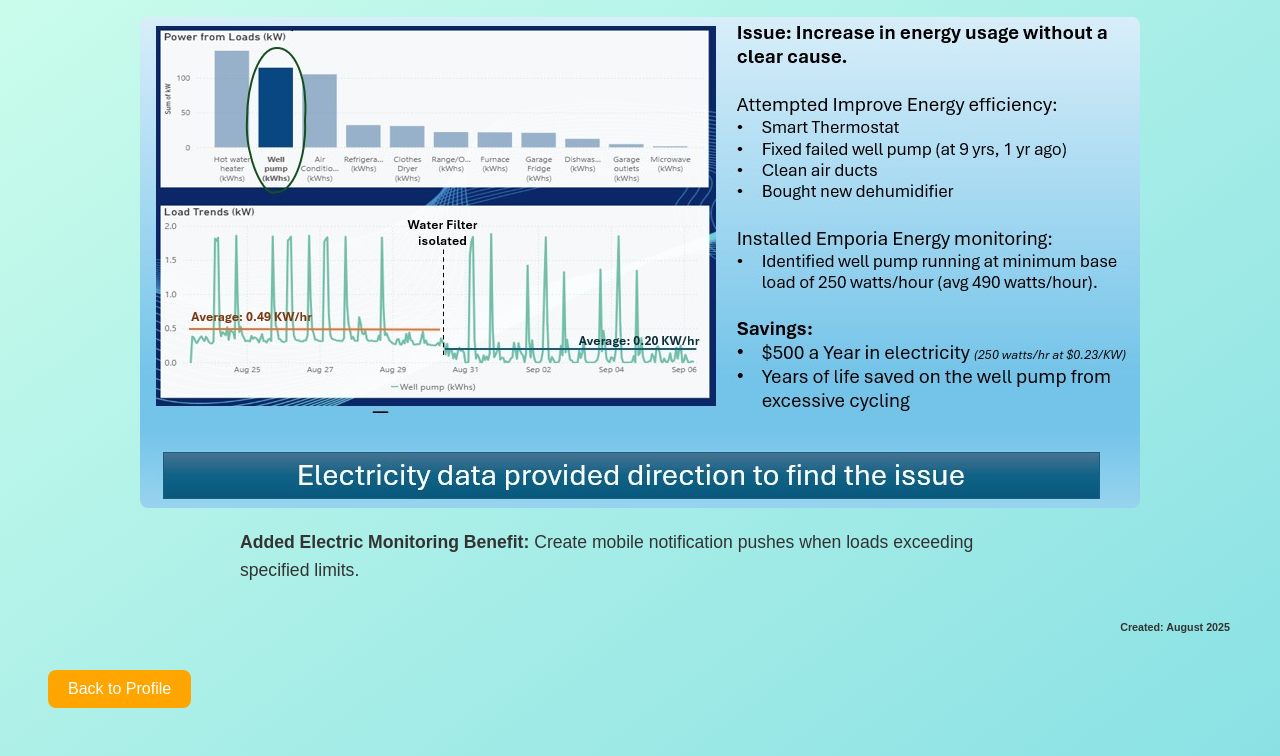
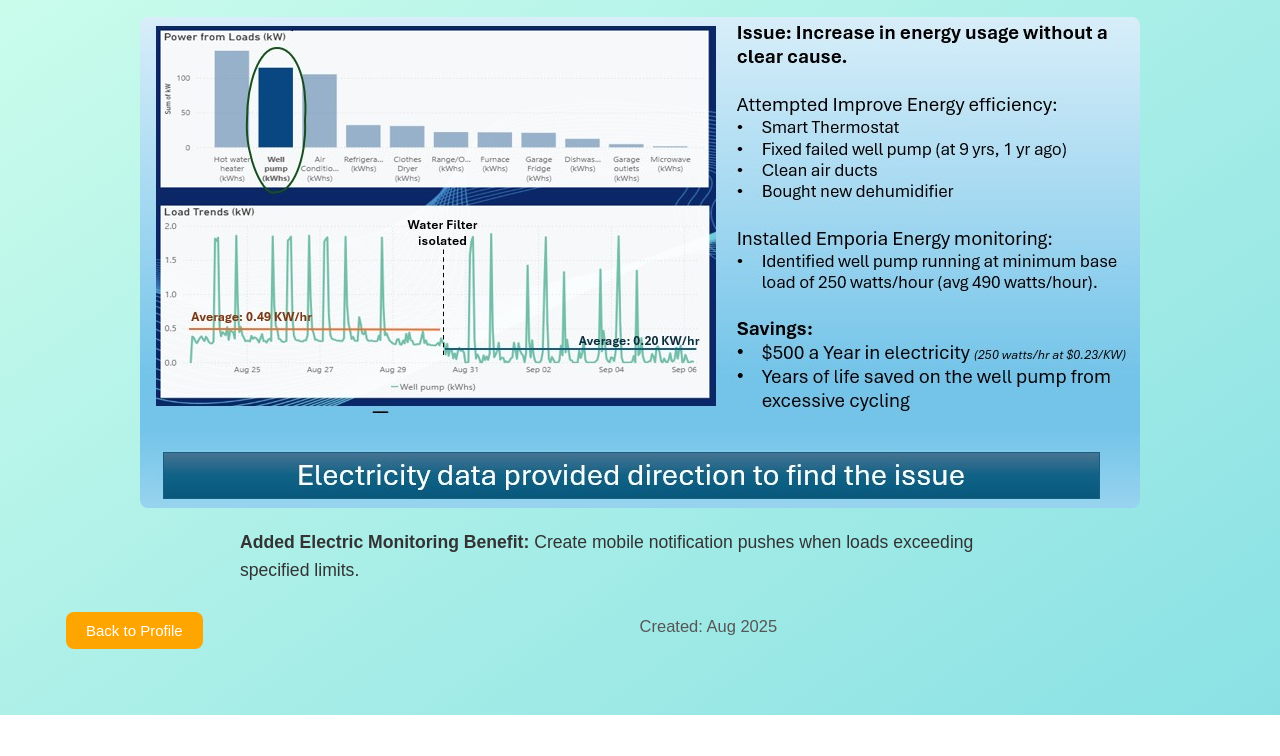
Before and after one commit to kerryurie/Profile, a plain HTML site: page Electric Load.html in a window 1280 px wide. Shown: the part 187-943 px from the top of the page. After the commit the page ends 902 px from the top, so only its background shows below. Drawn offline with Linux system fonts and the light colour scheme.

Commit message:
Add files via upload

```diff
--- a/Electric Load.html
+++ b/Electric Load.html
@@ -1,4 +1,4 @@
-<!-- Project page example: high-electricity-demand.html -->
+<!-- Project page example: Electric Load.html -->
 <!DOCTYPE html>
 <html lang="en">
 <head>
@@ -17,16 +17,11 @@
     color: #303030;
     text-align: center;
     }
-    p, li {
+    p {
     max-width: 800px;
     margin: 10px auto;
     font-size: 1.1em;
     line-height: 1.6;
-    }
-    ul {
-    text-align: left;
-    margin: 20px auto;
-    max-width: 700px;
     }
     a.button {
     display: inline-block;
@@ -40,7 +35,6 @@
     a.button:hover {
     background-color: #e68a00;
     }
-
     img {
     max-width: 100%;
     height: auto;
@@ -48,40 +42,34 @@
     margin: 20px auto;
     border-radius: 8px;
     }
-
     footer{
-            text-align: right;
-            padding: 2px;
+    max-width: 100%;
+    margin:18px;
+    color:rgb(87, 86, 86);
+    font-size:15px;
+    display:flex;
+    justify-content:space-between;
+    align-items:center;
     }
-
   </style>
 </head>
 
 <body>
   <h1>Understanding Electric Demand</h1>
-
   <p>Frustrated at a stubbornly high electric bill without data visibility,
-      invested $200 dollars for electric monitoring.
-      After one week of data, the top drivers were identified
-      and found a quick win! </p>
-
+    invested $200 dollars for electric monitoring. After one week of data,
+    the top drivers were identified and found a quick win!
+  </p>
   <img src="./Pictures/Electric Monitoring Savings.jpg" alt "Overview of high electric driver">
-
   <p>
     <b>Added Electric Monitoring Benefit:</b>
-      Create mobile notification pushes
-      when loads exceeding specified limits. </p>
-
-
-
+    Create mobile notification pushes when loads exceeding specified limits.
+  </p>
 </body>
 
 <footer>
-
-  <h6> Created: August 2025 </h6>
-
+  <a href="index.html" class="button">Back to Profile</a>
+  <p> Created: Aug 2025 </p>
 </footer>
 
-<a href="index.html" class="button">Back to Profile</a>
-
 </html>
--- a/style.css
+++ b/style.css
@@ -21,7 +21,7 @@
     }
     .card-container {
       display: grid;
-      grid-template-columns: repeat(auto-fill, minmax(280px, 1fr));
+      grid-template-columns: repeat(auto-fill, minmax(300px, 1fr));
       gap: 25px;
       padding: 40px;
       max-width: 1000px;
@@ -55,4 +55,5 @@
       padding: 20px;
       font-size: 0.9em;
       color: rgb(71, 71, 71);
+      align-items:center
     }
```
Also changed, not shown: EV.html (+4 -8 lines), Network Security.html (+26 -27 lines), index.html (+18 -13 lines). Lines whose indentation alone changed are shown as unchanged.
